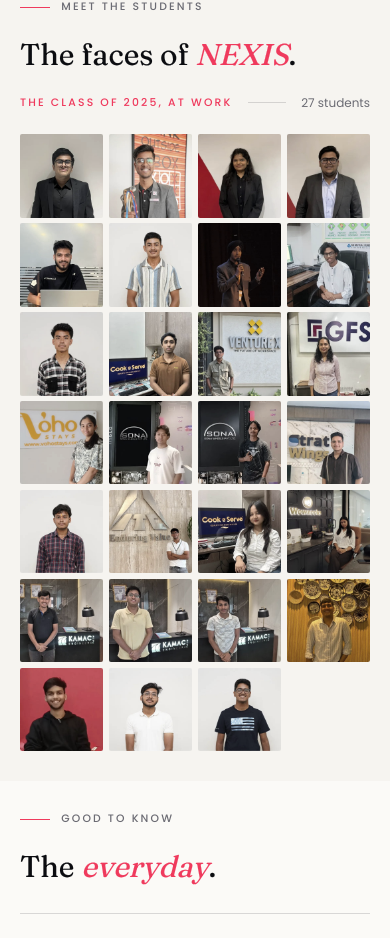
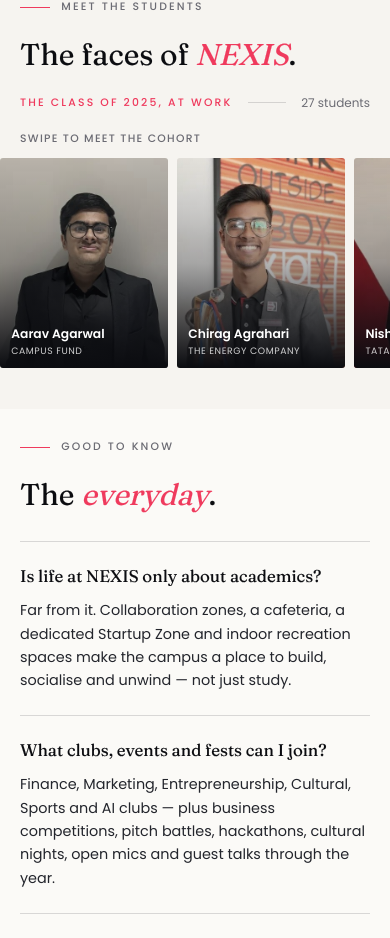
Before and after one commit to goappycodes/nexis-2027, a Next.js app: page /ug/life-at-nexis in a window 390 px wide. Shown: the part 6438-7376 px from the top of the page. Built offline with nearby package versions, Linux system fonts and the light colour scheme.

Commit message:
Improve mobile student stories

```diff
--- a/components/StudentWall.tsx
+++ b/components/StudentWall.tsx
@@ -5,39 +5,50 @@ import { STUDENTS } from "@/lib/content";
 export default function StudentWall() {
   return (
     <div className="mt-6">
-      <Reveal className="mb-6 flex items-center gap-4">
+      <Reveal className="mb-5 flex items-center gap-4 sm:mb-6">
         <span className="kicker text-crimson">The Class of 2025, at work</span>
         <span className="h-px flex-1 bg-line" />
-        <span className="text-[0.8rem] text-muted">{STUDENTS.length} students</span>
+        <span className="shrink-0 text-[0.8rem] text-muted">
+          {STUDENTS.length} students
+        </span>
       </Reveal>
 
-      <div className="grid grid-cols-4 gap-1.5 sm:grid-cols-5 sm:gap-2 md:grid-cols-6 lg:grid-cols-10">
+      <p className="mb-3 text-[0.72rem] font-medium uppercase tracking-[0.12em] text-muted sm:hidden">
+        Swipe to meet the cohort
+      </p>
+
+      <ul
+        id="student-roster"
+        aria-label="Class of 2025 students and their organisations"
+        className="-mx-[var(--gutter)] flex snap-x snap-mandatory gap-2.5 overflow-x-auto px-[var(--gutter)] pb-3 [scrollbar-width:none] sm:mx-0 sm:grid sm:grid-cols-5 sm:gap-2 sm:overflow-visible sm:px-0 sm:pb-0 md:grid-cols-6 lg:grid-cols-10 [&::-webkit-scrollbar]:hidden"
+      >
         {STUDENTS.map((s, i) => (
           <Reveal
             key={s.name}
             delay={(i % 10) * 40}
-            className="group relative aspect-square overflow-hidden rounded-[2px] bg-paper-2"
+            as="li"
+            className="group relative aspect-[4/5] w-[43vw] max-w-[172px] shrink-0 snap-start overflow-hidden rounded-[3px] bg-paper-2 sm:aspect-square sm:w-auto sm:max-w-none"
           >
             <Image
               src={s.img}
               alt={`${s.name} — ${s.org}`}
               fill
-              sizes="(max-width:640px) 30vw, (max-width:1024px) 16vw, 10vw"
+              sizes="(max-width:640px) 43vw, (max-width:1024px) 16vw, 10vw"
               className="object-cover grayscale-[30%] transition-all duration-700 ease-premium group-hover:scale-110 group-hover:grayscale-0"
             />
-            {/* Hover caption — gradient appears on hover so text stays legible */}
-            <div className="absolute inset-0 bg-gradient-to-t from-ink via-ink/55 to-ink/5 opacity-0 transition-opacity duration-300 group-hover:opacity-100" />
-            <div className="absolute inset-x-0 bottom-0 translate-y-1.5 p-2 opacity-0 transition-all duration-400 ease-premium group-hover:translate-y-0 group-hover:opacity-100">
-              <p className="text-[0.72rem] font-semibold leading-tight text-white">
+            {/* Names stay visible on touch screens; the denser desktop wall reveals them on hover. */}
+            <div className="absolute inset-0 bg-gradient-to-t from-ink via-ink/30 to-transparent opacity-100 transition-opacity duration-300 sm:opacity-0 sm:group-hover:opacity-100" />
+            <div className="absolute inset-x-0 bottom-0 p-3 opacity-100 transition-all duration-400 ease-premium sm:translate-y-1.5 sm:p-2 sm:opacity-0 sm:group-hover:translate-y-0 sm:group-hover:opacity-100">
+              <p className="text-[0.82rem] font-semibold leading-tight text-white sm:text-[0.72rem]">
                 {s.name}
               </p>
-              <p className="mt-0.5 text-[0.58rem] uppercase leading-tight tracking-[0.06em] text-white/85">
+              <p className="mt-1 text-[0.62rem] uppercase leading-tight tracking-[0.06em] text-white/80 sm:mt-0.5 sm:text-[0.58rem]">
                 {s.org}
               </p>
             </div>
           </Reveal>
         ))}
-      </div>
+      </ul>
     </div>
   );
 }
```
Also changed, not shown: .codex/nexis-ux-audit.md.
